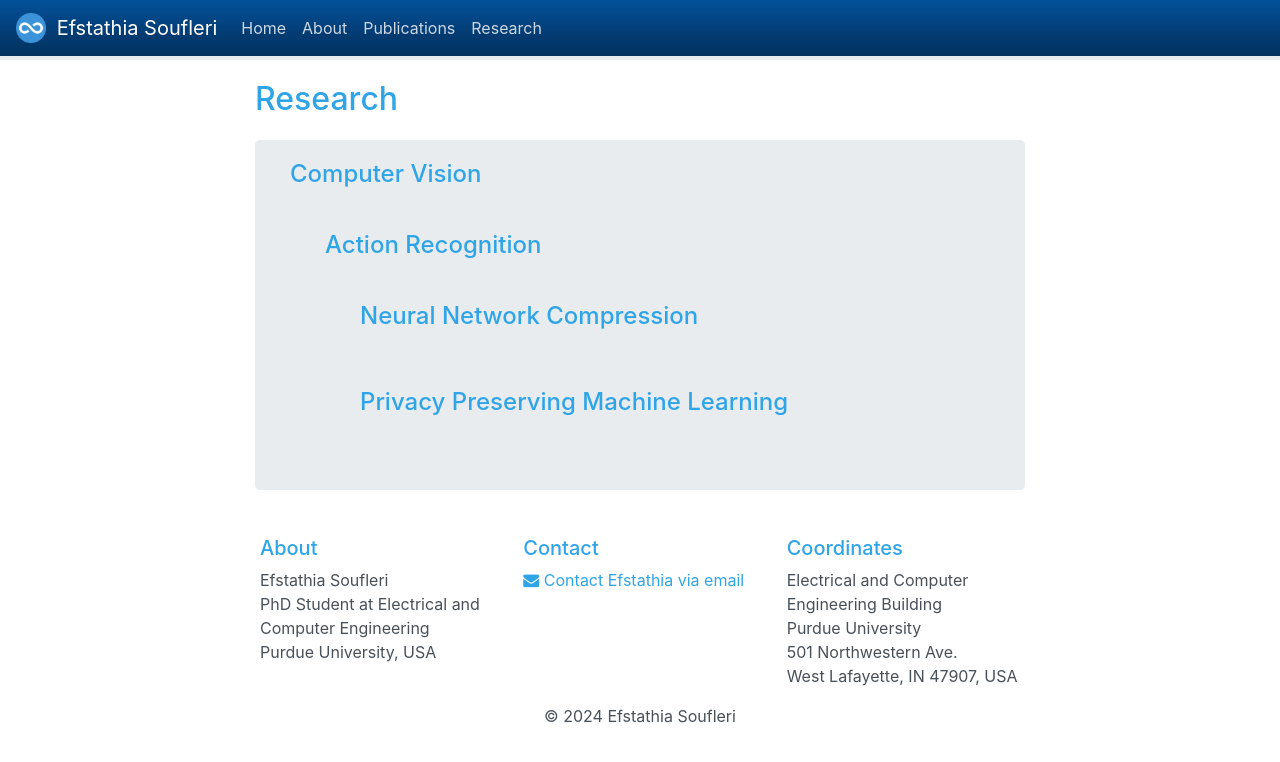
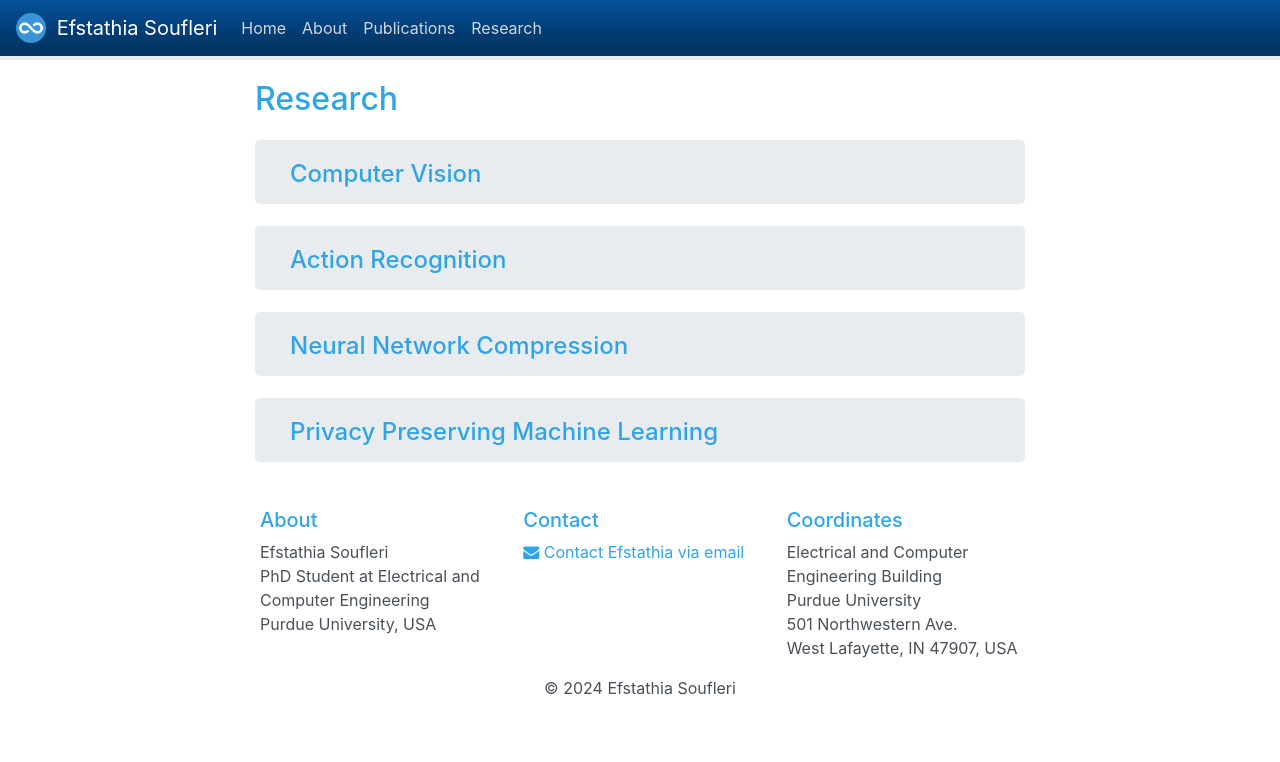
Before and after one commit to Efstathia-Soufleri/Efstathia-Soufleri.github.io, a Jekyll site: the page built from _pages/research.md, in a window 1280 px wide. Shown: the top 762 px of the page. Built offline with Jekyll 4.4.1, drawn with Linux system fonts in a browser that asks for light colours; nearby versions of some CDN libraries; a style sheet for code colours, icons or effects is not loaded.

```diff
--- a/_pages/research.md
+++ b/_pages/research.md
@@ -36,9 +36,15 @@
 <div class="col-md-12 col-sm-12">
 <h4>Computer Vision</h4>
 
+</div>
+</div>
+
 <div class="jumbotron">
 <div class="col-md-12 col-sm-12">
 <h4>Action Recognition</h4>
+
+</div>
+</div>
 
 <div class="jumbotron">
 <div class="col-md-12 col-sm-12">
```
